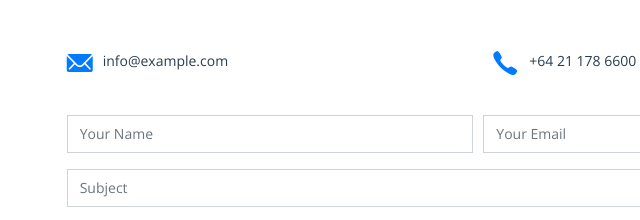
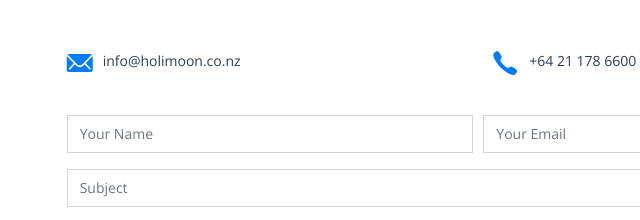
Before and after one commit to Nothing-Works/holimoon-html, a plain HTML site: page src/index.html in a window 1280 px wide. Shown: the part 2548-2768 px from the top of the page, 375-1015 px from the left. Drawn offline with nearby package versions, Linux system fonts and the light colour scheme.

Commit message:
change email address

```diff
--- a/src/index.html
+++ b/src/index.html
@@ -233,7 +233,7 @@
                         <div class="row">
                             <div class="col-md-6 info">
                                 <i class="icon ion-ios-mail"></i>
-                                <p>info@example.com</p>
+                                <p>info@holimoon.co.nz</p>
                             </div>
                             <div class="col-md-6 info">
                                 <i class="icon ion-ios-call"></i>
```
